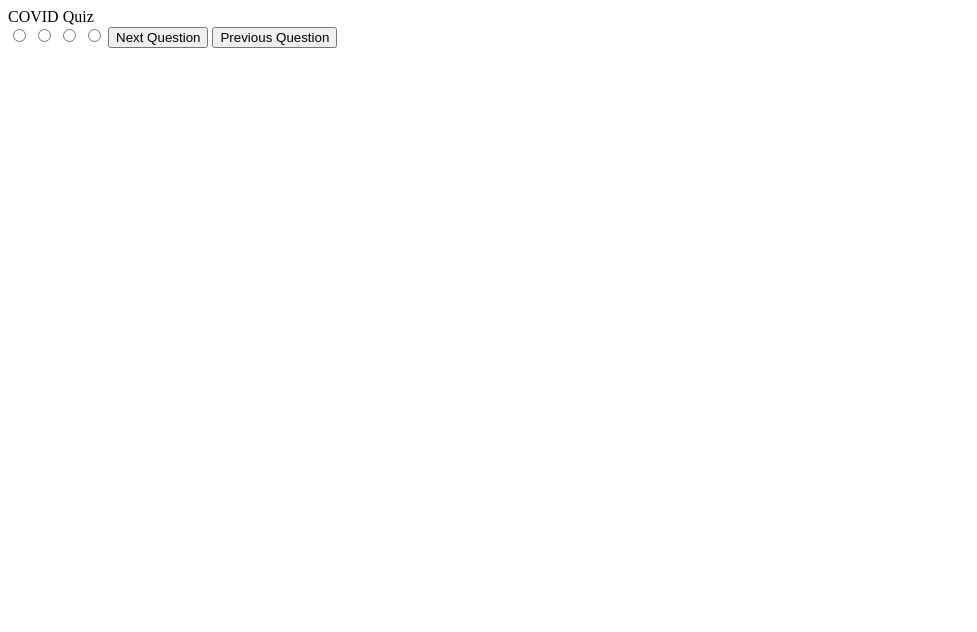
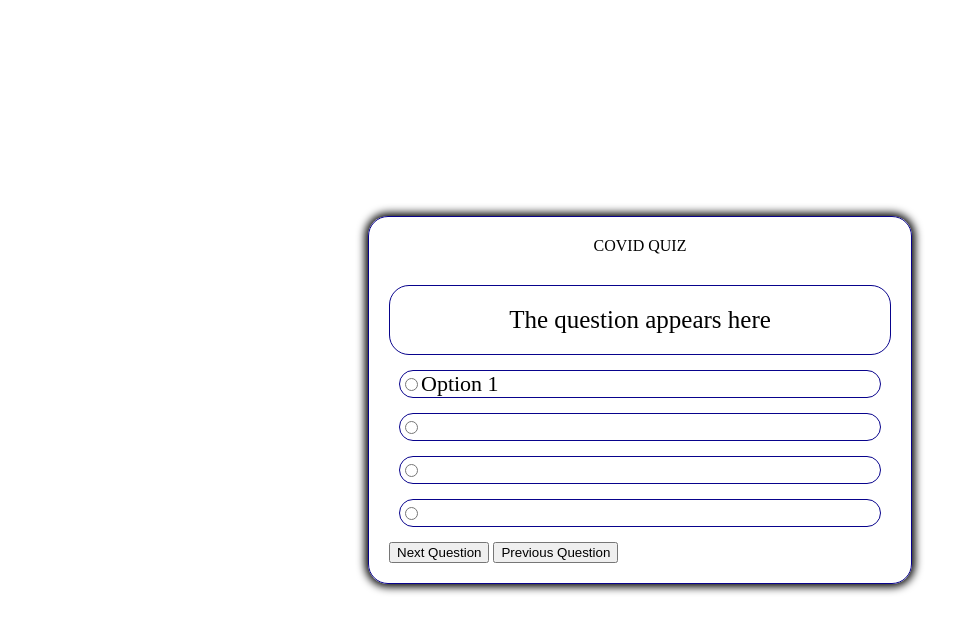
Before and after one commit to ADITor-99/WebDevTask2, a plain HTML site: page index.html in a window 1280 px wide. Shown: the whole page, without its empty margins (0-977 px from the left). Drawn offline with Linux system fonts and the light colour scheme.

Commit message:
basic stylesheet ready with the question page

```diff
--- a/index.html
+++ b/index.html
@@ -2,13 +2,14 @@
 <html lang="en" dir="ltr">
   <head>
     <meta charset="utf-8">
-    <title>COVID Quiz</title>
+    <title class="title">COVID Quiz</title>
+    <link href="quiz.css" rel="stylesheet">
   </head>
   <body>
     <div id="quizContainer" class="container">
-      <div class="title">COVID Quiz</div>
-      <div id="question" class="question"></div>
-      <label class="option"><input type="radio" name="option" value="1" /><span id="opt1"> </span></label>
+      <div class="title">COVID QUIZ</div>
+      <div id="question" class="question">The question appears here</div>
+      <label class="option"><input type="radio" name="option" value="1" /><span id="opt1">Option 1 </span></label>
       <label class="option"><input type="radio" name="option" value="2" /><span id="opt2"> </span></label>
       <label class="option"><input type="radio" name="option" value="3" /><span id="opt3"> </span></label>
       <label class="option"><input type="radio" name="option" value="4" /><span id="opt4"> </span></label>
--- /dev/null
+++ b/quiz.css
@@ -0,0 +1,43 @@
+body{
+  font-family: serif;
+  background: white;
+}
+
+.container{
+  height: auto;
+  width: auto;
+  position: absolute;
+  top: 50%;
+  left: 50%;
+  transform: translateX(-50%) translateY(-50%);
+  background: rgba(255, 255 , 255, 0.5);
+  padding: 20px;
+  border: 1px solid #08038C;
+  border-radius: 20px;
+  box-shadow: 0 0 8px 3px black;
+}
+
+.title{
+  text-align: center;
+  padding: 0px 0 20px 0;
+}
+
+.question{
+  padding: 20px;
+  border: 1px solid #08038C;
+  border-radius: 20px;
+  margin: 10px 0 10px 0;
+  font-size: 25px;
+  text-align: center;
+}
+
+.option{
+  width: 480px;
+  padding: 10px 5px 10 15px;    /*Option padding not working for the text in the option*/
+  border: 1px solid #08038C;
+  border-radius: 20px;
+  margin: 15px 10px 15px 10px;
+  vertical-align: middle;
+  display: block;
+  font-size: 22px;
+  }
```
